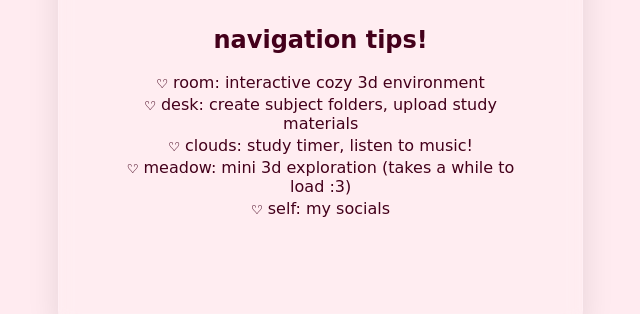
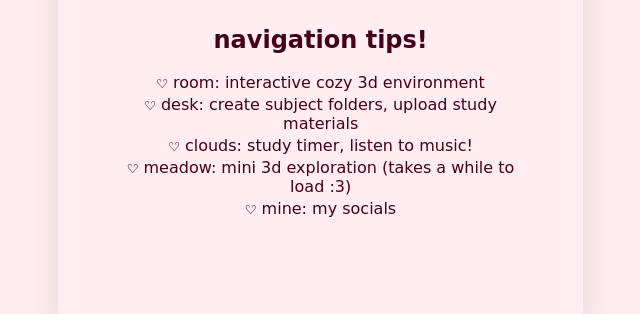
Before and after one commit to hiidonuts/limbo, a plain HTML site: page index.html in a window 1280 px wide. Shown: the part 387-701 px from the top of the page, 615-1255 px from the left. Drawn offline with Linux system fonts and the light colour scheme; some packages are replaced by stand-ins of ours; no server answers; a script that the page names is missing.

Commit message:
Update index.html

```diff
--- a/index.html
+++ b/index.html
@@ -45,7 +45,7 @@
                     𔘓 desk: create subject folders, upload study materials<br>
                     𔘓 clouds: study timer, listen to music!<br>
                     𔘓 meadow: mini 3d exploration (takes a while to load :3)<br>
-                    𔘓 self: my socials
+                    𔘓 mine: my socials
                 </p>
             </div>
         </div>
```
